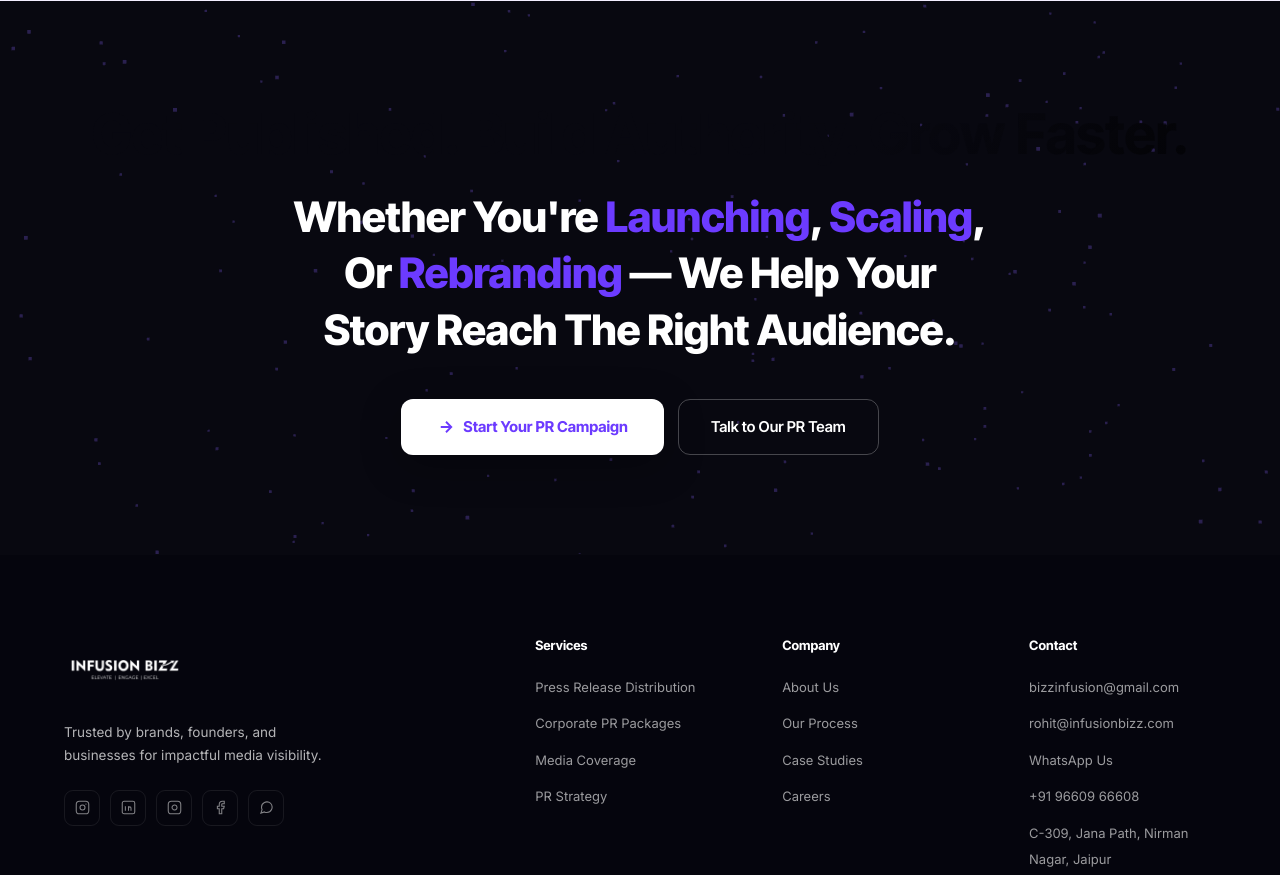
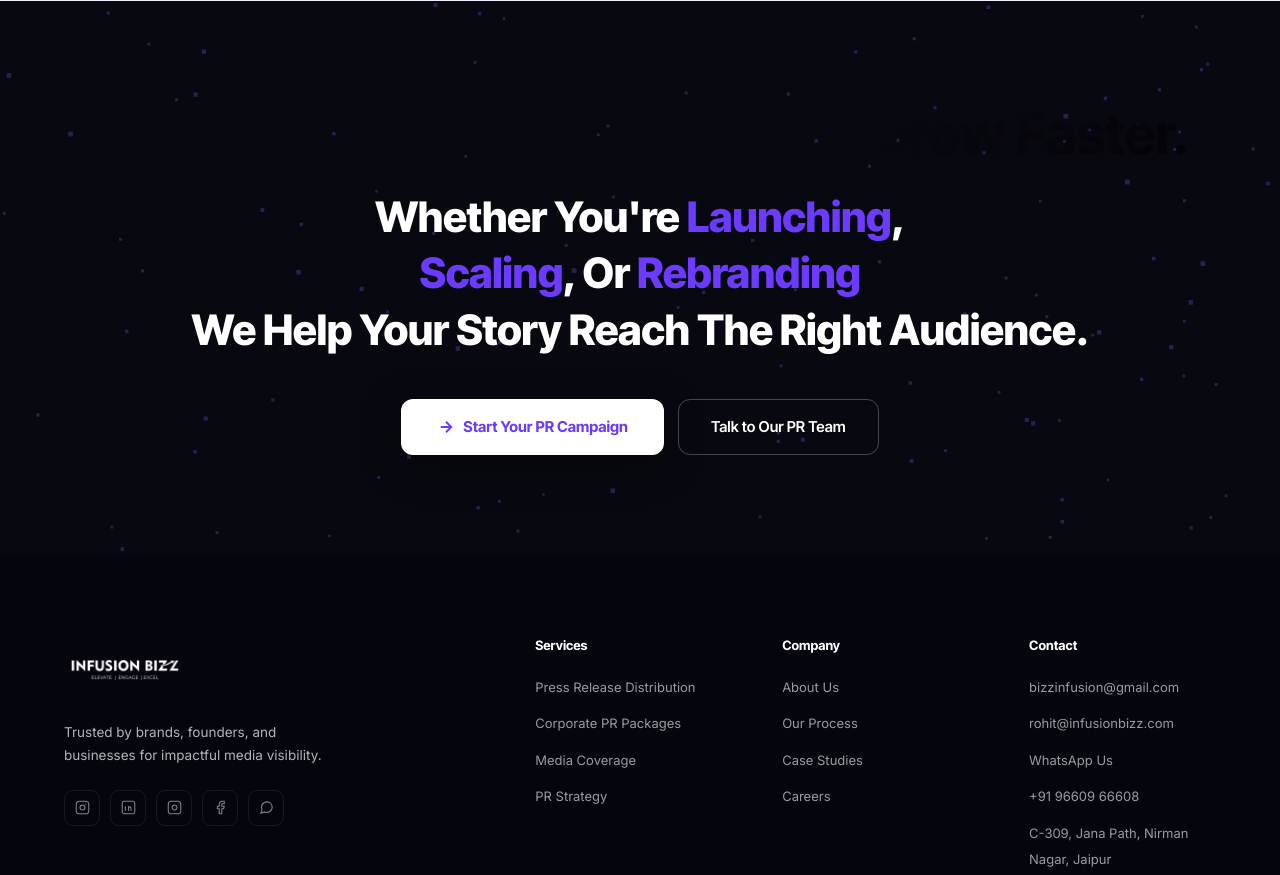
Before and after one commit to brandbuzzersocial-glitch/infusion-bizz, a website: page index.html in a window 1280 px wide. Shown: the part 6538-7413 px from the top of the page. Drawn offline with nearby package versions, Linux system fonts and the light colour scheme; animation ran at ten frames a second.

Commit message:
Split CTA text into two lines and remove hyphen

```diff
--- a/index.html
+++ b/index.html
@@ -3314,7 +3314,8 @@
       <span style="color:var(--p)">Get Published.</span> Build Authority. <span style="color:var(--p)">Grow Faster.</span>
     </h2>
     <h3 class="tc reveal" style="font-family:'Inter Tight',sans-serif; font-size:clamp(28px,4vw,42px); font-weight:800; color:#fff; max-width:900px; margin:0 auto 40px; line-height:1.35; letter-spacing:-0.5px;">
-      Whether You're <span style="color:var(--p)">Launching</span>, <span style="color:var(--p)">Scaling</span>, Or <span style="color:var(--p)">Rebranding</span> — We Help Your Story Reach The Right Audience.
+      Whether You're <span style="color:var(--p)">Launching</span>, <span style="color:var(--p)">Scaling</span>, Or <span style="color:var(--p)">Rebranding</span><br>
+      We Help Your Story Reach The Right Audience.
     </h3>
     <div class="cta-btns reveal">
       <a class="btn-white" href="https://wa.me/919660966608?text=I+am+ready+to+start+my+PR+campaign" target="_blank">
```
